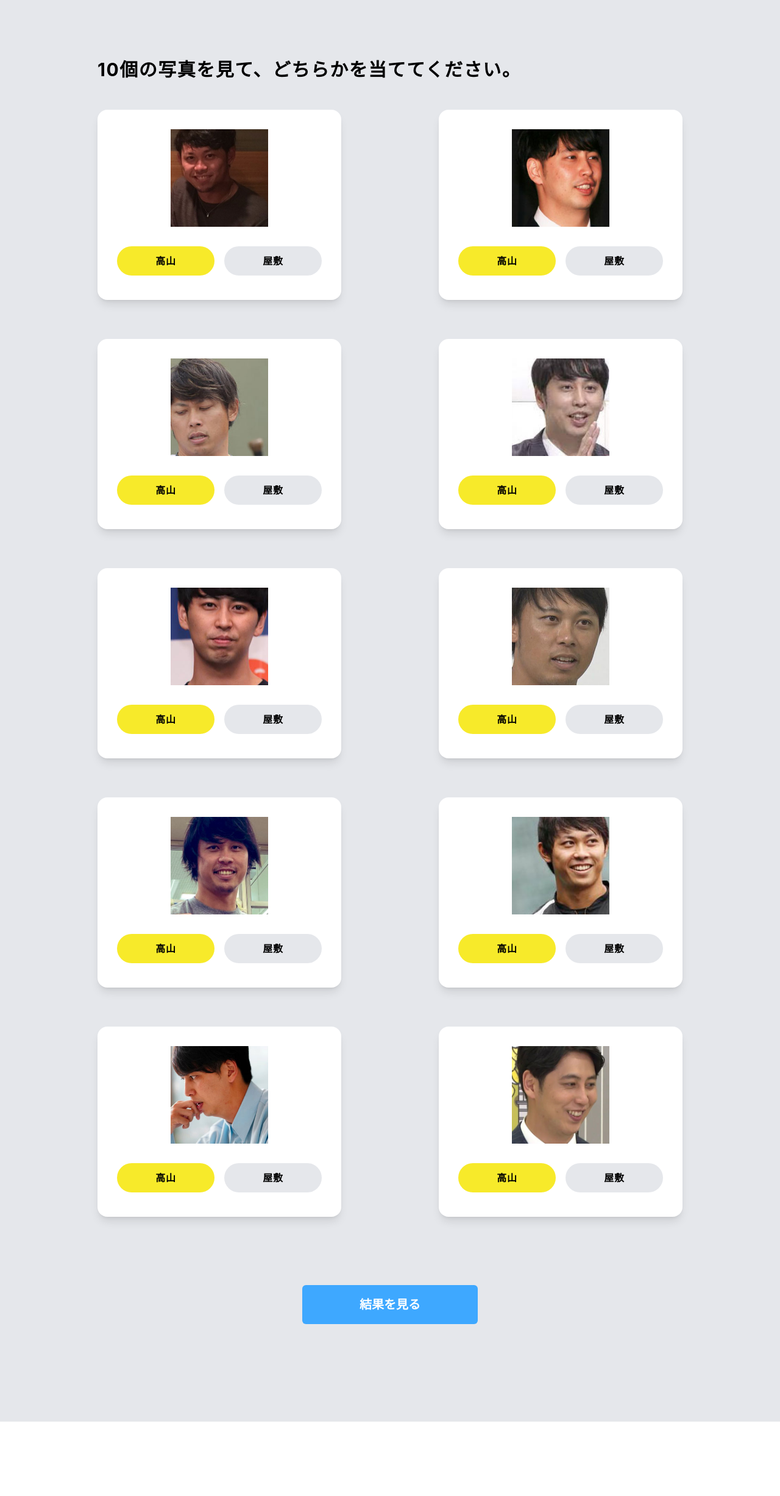
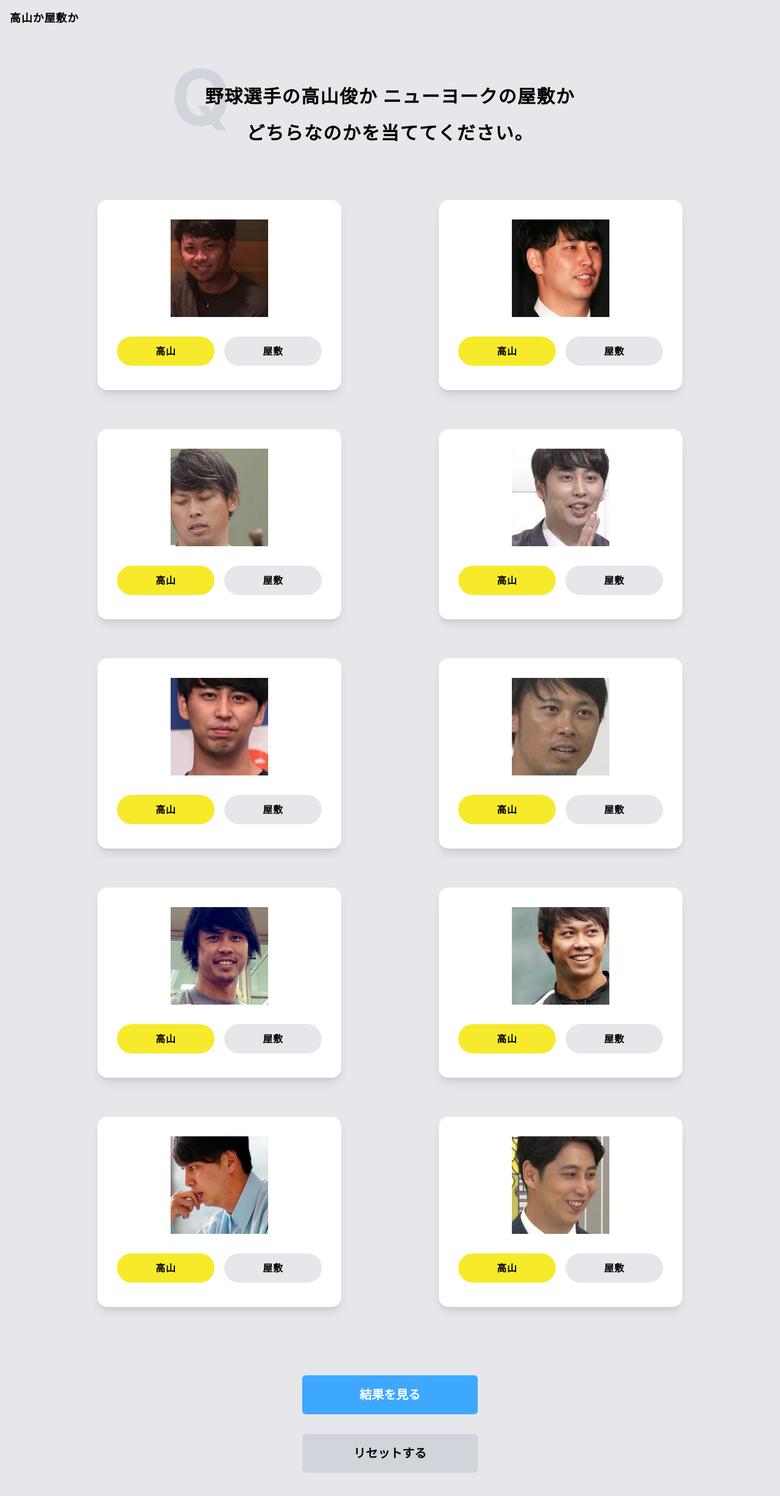
Before and after one commit to Ryuki-4648/takayama-and-yashiki, a React (Create React App) app in the folder quiz/: page / in a window 1280 px wide. Shown: the top 2454 px of the page at 61% size. Before the commit the page ends 2332 px from the top, so only its background shows below. Built offline with nearby package versions, Linux system fonts and the light colour scheme.

Commit message:
デザイン修正、リセットボタン追加

```diff
--- a/quiz/src/App.tsx
+++ b/quiz/src/App.tsx
@@ -1,4 +1,3 @@
-import { useState } from "react";
 import "./App.css";
 import questionList from "./data/question.json";
 
@@ -9,11 +8,6 @@ import questionList from "./data/question.json";
  */
 
 function App() {
-  // const [randomQuiz, setRandomQuiz] = useState(
-  //   questionList[Math.floor(Math.random() * questionList.length)],
-  // );
-  // setRandomQuiz(questionList[Math.floor(Math.random() * questionList.length)]);
-
   const getRandomQuestions = () => {
     const shuffledQuestions = questionList.sort(() => 0.5 - Math.random());
     console.log(shuffledQuestions);
@@ -27,13 +21,26 @@ function App() {
 
   const randomQuizList = getRandomQuestions();
 
+  const onClickResetButton = () => {
+    window.location.reload();
+  };
+
   return (
     <div className="App bg-gray-200">
-      <header className="App-header h-24"></header>
+      <header className="App-header h-32 pt-4 pl-4 font-bold text-lg tracking-wider">
+        <h1>高山か屋敷か</h1>
+      </header>
       <main className="w-3/4 mx-auto pb-40">
-        <p className="text-3xl block font-bold mb-12 tracking-wider">
-          10個の写真を見て、どちらかを当ててください。
-        </p>
+        <div className="flex justify-center">
+          <p className="text-3xl inline-block font-bold mb-20 tracking-wider leading-loose text-center relative z-10">
+            野球選手の高山俊か ニューヨークの屋敷か
+            <br />
+            どちらなのかを当ててください。
+            <span className="absolute -z-10 text-9xl -left-14 -top-8 text-gray-300">
+              Q
+            </span>
+          </p>
+        </div>
 
         <ul className="flex justify-between flex-wrap">
           {randomQuizList.map((item) => {
@@ -59,8 +66,14 @@ function App() {
             );
           })}
         </ul>
-        <button className="resultButton w-72 h-16 rounded-md text-white text-xl font-bold block mx-auto duration-300 mt-12">
+        <button className="resultButton w-72 h-16 rounded-md text-white text-xl font-bold block mx-auto duration-300 mt-12 mb-8">
           結果を見る
+        </button>
+        <button
+          className="w-72 h-16 rounded-md bg-gray-300 text-xl font-bold block mx-auto duration-300"
+          onClick={onClickResetButton}
+        >
+          リセットする
         </button>
       </main>
     </div>
```
